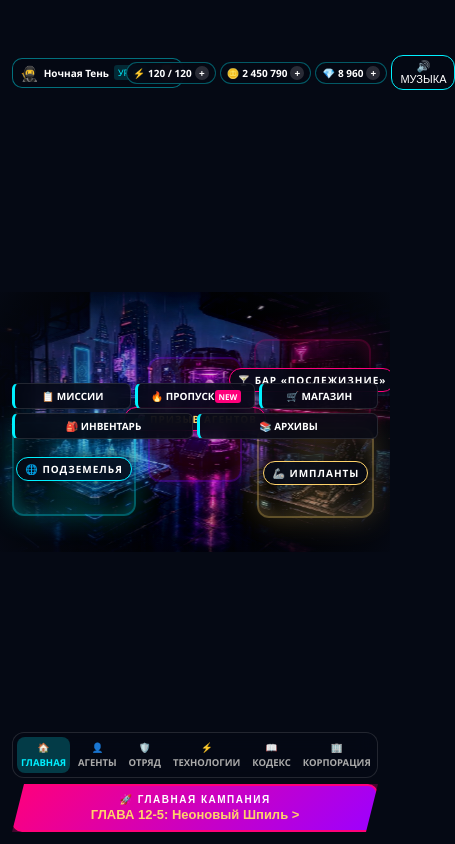
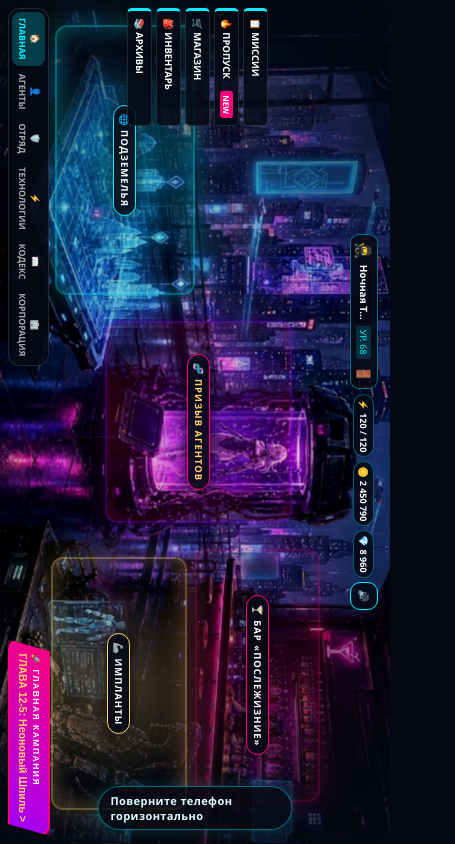
Before and after one commit to fenibut161/Nexus-Ronin, a website: page webapp/main_menu.html in a window 390 px wide. Shown: the whole page, 455 px wide, since content can reach past the window. Drawn offline with Linux system fonts and the light colour scheme; files whose address does not match are found by name.

Commit message:
Update main_menu.html

```diff
--- a/webapp/main_menu.html
+++ b/webapp/main_menu.html
@@ -2,15 +2,16 @@
 <html lang="ru">
 <head>
   <meta charset="UTF-8">
-  <meta name="viewport" content="width=device-width, initial-scale=1.0, maximum-scale=1.0, user-scalable=no">
+  <meta name="viewport" content="width=device-width, initial-scale=1.0, maximum-scale=1.0, user-scalable=no, viewport-fit=cover">
   <title>NEXUS RONIN — Главная база</title>
   <style>
     :root {
-      /* Защитные отступы Telegram для iPhone и ПК */
-      --safe-top: max(55px, var(--tg-content-safe-area-inset-top, 55px));
-      --safe-bottom: max(12px, var(--tg-content-safe-area-inset-bottom, 12px));
-      --safe-left: max(12px, var(--tg-content-safe-area-inset-left, 12px));
-      --safe-right: max(12px, var(--tg-content-safe-area-inset-right, 12px));
+      /* Защитные отступы Telegram / iOS */
+      --safe-top: max(55px, var(--tg-content-safe-area-inset-top, env(safe-area-inset-top, 55px)));
+      --safe-bottom: max(12px, var(--tg-content-safe-area-inset-bottom, env(safe-area-inset-bottom, 12px)));
+      --safe-left: max(12px, var(--tg-content-safe-area-inset-left, env(safe-area-inset-left, 12px)));
+      --safe-right: max(12px, var(--tg-content-safe-area-inset-right, env(safe-area-inset-right, 12px)));
+      --tg-top-button-zone: 54px;
 
       --cyan: #00f0ff;
       --pink: #ff007b;
@@ -35,6 +36,7 @@
       width: 100vw;
       overflow: hidden;
       position: relative;
+      touch-action: none;
     }
 
     /* === КОНТЕЙНЕР КОМНАТЫ С ФОНОМ И ИНТЕРАКТИВНЫМИ ЗОНАМИ === */
@@ -46,9 +48,6 @@
       z-index: 1;
       overflow: hidden;
     }
-
-    /* На ПК (широкий экран) .room-stage растягивается на весь экран,
-       как и раньше — поведение для десктопа не меняется. */
 
     .room-bg {
       position: absolute;
@@ -231,13 +230,45 @@
     /* Разрешаем клики по элементам интерфейса */
     .interactive-ui { pointer-events: auto; }
 
+    .top-button {
+      height: 32px;
+      min-width: 34px;
+      background: rgba(5, 9, 20, 0.88);
+      border: 1px solid rgba(0, 240, 255, 0.45);
+      color: #fff;
+      border-radius: 10px;
+      padding: 0 10px;
+      font-size: 11px;
+      font-weight: 900;
+      letter-spacing: 0.5px;
+      cursor: pointer;
+      box-shadow: 0 0 16px rgba(0, 240, 255, 0.12);
+      backdrop-filter: blur(8px);
+      flex: 0 0 auto;
+    }
+    .top-button:active { transform: scale(0.94); }
+    .exit-btn { border-color: rgba(255, 0, 123, 0.55); color: #ffd6e8; }
+
+    .top-center-hud {
+      display: flex;
+      align-items: center;
+      justify-content: center;
+      gap: 8px;
+      min-width: 0;
+      flex: 1 1 auto;
+    }
+
     /* === ВЕРХНЯЯ ПАНЕЛЬ: ПРОФИЛЬ И ВАЛЮТА === */
     .top-hud {
       display: flex;
-      justify-content: space-between;
+      justify-content: center;
       align-items: center;
       gap: 8px;
       width: 100%;
+      min-height: 36px;
+      /* Держим HUD в центре между системными кнопками Telegram: закрыть слева и многоточие справа */
+      padding-left: var(--tg-top-button-zone);
+      padding-right: var(--tg-top-button-zone);
     }
 
     .player-profile {
@@ -255,13 +286,23 @@
     .avatar-icon { font-size: 18px; }
     .profile-name { font-size: 12px; font-weight: 800; color: #fff; }
     .profile-level { color: var(--cyan); font-size: 10.5px; background: rgba(0, 240, 255, 0.15); padding: 1px 5px; border-radius: 3px; }
+    .profile-exit-btn {
+      background: none;
+      border: none;
+      color: #aaa;
+      cursor: pointer;
+      margin-left: 6px;
+      font-size: 14px;
+      line-height: 1;
+    }
+    .profile-exit-btn:active { transform: scale(0.9); color: #fff; }
 
     .currency-group {
       display: flex;
       align-items: center;
       gap: 6px;
       flex-wrap: wrap;
-      justify-content: flex-end;
+      justify-content: flex-start;
     }
 
     .currency-pill {
@@ -382,106 +423,112 @@
        МАСШТАБИРОВАНИЕ ДЛЯ IPHONE И УЗКИХ ЭКРАНОВ (PORTRAIT)
        Все элементы аккуратно подстраиваются, ничего не вылезает!
        ========================================================= */
-    @media (max-width: 768px) {
-      /* Картинка фона имеет соотношение сторон ~1264:843 (широкий формат).
-         На узком телефоне при обычном "cover" края обрезаются и хотспоты
-         перестают совпадать с объектами на картинке. Поэтому на мобильном
-         .room-stage вписывается в экран с сохранением пропорций картинки
-         (letterbox), а свободные полосы сверху/снизу закрашиваются в цвет фона. */
-      .room-viewport {
-        position: absolute;
-        inset: 0;
-        display: flex;
-        align-items: center;
-        justify-content: center;
-        background: var(--dark-bg);
-        overflow: hidden;
+    @media (max-width: 900px), (pointer: coarse) {
+      :root {
+        /* На телефоне поднимаем профиль и валюту в верхнюю строку — между кнопкой закрытия Telegram и троеточием. */
+        --safe-top: max(8px, env(safe-area-inset-top, 0px));
+        --safe-bottom: max(8px, env(safe-area-inset-bottom, 0px));
+        --safe-left: max(8px, env(safe-area-inset-left, 0px));
+        --safe-right: max(8px, env(safe-area-inset-right, 0px));
       }
-      .room-stage {
-        position: relative;
-        inset: auto;
-        width: min(100vw, calc(100vh * 1264 / 843));
-        height: min(100vh, calc(100vw * 843 / 1264));
+
+      #uiLayer {
+        padding-top: var(--safe-top);
+        padding-left: max(var(--safe-left), 8px);
+        padding-right: max(var(--safe-right), 8px);
+        padding-bottom: max(var(--safe-bottom), 8px);
       }
 
       .top-hud {
-        flex-direction: row;
-        align-items: center;
-        gap: 6px;
-        flex-wrap: nowrap;
+        justify-content: center;
+        gap: 5px;
+        padding-left: 68px;
+        padding-right: 68px;
       }
-      .player-profile { padding: 4px 7px; gap: 5px; }
+
+      .player-profile { padding: 3px 6px; gap: 5px; border-radius: 9px; }
       .avatar-icon { font-size: 15px; }
-      .profile-name { font-size: 10px; }
+      .profile-name { font-size: 10px; max-width: 72px; overflow: hidden; text-overflow: ellipsis; white-space: nowrap; }
       .profile-level { font-size: 9px; padding: 1px 4px; }
-      .currency-group { justify-content: flex-end; gap: 4px; flex-wrap: nowrap; }
-      .currency-pill { flex: 0 0 auto; padding: 3px 6px; font-size: 10px; gap: 3px; }
+
+      .currency-group { justify-content: center; gap: 4px; flex-wrap: nowrap; min-width: 0; flex: 0 1 auto; }
+      .currency-pill { padding: 3px 6px; font-size: 10px; gap: 3px; white-space: nowrap; }
       .plus-btn { width: 14px; height: 14px; font-size: 10px; }
-      #musicBtn { padding: 3px 6px; font-size: 10px; }
+      .profile-exit-btn { margin-left: 2px; font-size: 13px; }
+      #musicBtn { padding: 0 7px !important; height: 28px; border-radius: 10px !important; font-size: 10px !important; }
+      .music-label { display: none; }
 
-      .side-menu { flex-direction: row; flex-wrap: wrap; width: 100%; gap: 4px; }
-      .side-btn { flex: 1 1 calc(33% - 4px); justify-content: center; text-align: center; padding: 5px; font-size: 10px; }
+      .side-menu { width: 118px; gap: 4px; }
+      .side-btn { padding: 5px 7px; font-size: 9.5px; border-radius: 5px; }
 
-      .bottom-hud { flex-direction: column; align-items: stretch; gap: 6px; }
-      .nav-bar { justify-content: space-around; width: 100%; }
-      .nav-tab { flex: 1; padding: 4px; font-size: 9.5px; }
-      .story-btn { align-items: center; text-align: center; padding: 8px 12px; }
+      .bottom-hud { gap: 6px; }
+      .nav-bar { padding: 3px; gap: 2px; }
+      .nav-tab { padding: 4px 6px; font-size: 8.8px; gap: 1px; }
+      .story-btn { padding: 7px 12px; }
+      .story-title { font-size: 8.5px; }
+      .story-ch { font-size: 10.5px; }
 
-      /* На iPhone в вертикальной ориентации хотспоты немного крупнее и удобнее для пальца */
-      .hotspot-label { font-size: 10px; padding: 4px 8px; }
+      .hotspot-label { font-size: 9.5px; padding: 4px 8px; }
     }
 
-    /* === МОДАЛЬНОЕ ОКНО ПОДТВЕРЖДЕНИЯ ВЫХОДА === */
-    .exit-modal-overlay {
-      position: fixed;
-      inset: 0;
-      z-index: 100;
-      background: rgba(2, 4, 10, 0.75);
-      backdrop-filter: blur(4px);
-      display: none;
-      align-items: center;
-      justify-content: center;
-      pointer-events: auto;
+    @media (max-width: 760px), (max-height: 390px) {
+      .top-hud { padding-left: 76px; padding-right: 76px; }
+      .profile-name { max-width: 56px; }
+      .currency-pill { font-size: 9px; padding: 3px 4px; }
+      .plus-btn { display: none; }
     }
-    .exit-modal-overlay.open { display: flex; }
-    .exit-modal {
-      width: min(300px, 82vw);
-      background: rgba(8, 12, 24, 0.96);
-      border: 1px solid var(--cyan);
-      border-radius: 14px;
-      padding: 22px 18px 16px;
-      text-align: center;
-      box-shadow: 0 0 40px rgba(0, 240, 255, 0.35), 0 0 70px rgba(157, 0, 255, 0.25);
+
+    @media (max-height: 430px) and (orientation: landscape) {
+      :root { --safe-top: 6px; --safe-bottom: 6px; }
+      .top-hud { padding-left: 72px; padding-right: 72px; }
+      .bottom-hud { align-items: flex-end; }
+      .nav-tab { font-size: 8px; padding: 3px 5px; }
+      .side-btn { font-size: 9px; padding: 4px 6px; }
+      .story-btn { padding: 6px 10px; }
     }
-    .exit-modal-text {
-      font-size: 14px;
-      font-weight: 800;
-      letter-spacing: 0.3px;
-      line-height: 1.4;
-      margin-bottom: 18px;
-    }
-    .exit-modal-actions { display: flex; gap: 10px; }
-    .exit-modal-btn {
-      flex: 1;
-      padding: 10px 0;
-      border-radius: 8px;
-      font-size: 13px;
-      font-weight: 900;
-      letter-spacing: 1px;
-      cursor: pointer;
-      border: 2px solid transparent;
-      transition: transform 0.15s;
-    }
-    .exit-modal-btn:active { transform: scale(0.95); }
-    .exit-modal-btn.yes {
-      background: linear-gradient(135deg, var(--pink) 0%, var(--purple) 100%);
-      color: #fff;
-      border-color: var(--pink);
-    }
-    .exit-modal-btn.no {
-      background: rgba(255, 255, 255, 0.06);
-      color: #fff;
-      border-color: rgba(0, 240, 255, 0.5);
+
+    /* Принудительная горизонтальная ориентация для телефона.
+       Если браузер/Telegram не разрешит lock(), портретный экран визуально поворачивается как в мобильных играх. */
+    @media (orientation: portrait) and (max-width: 900px) {
+      body::before {
+        content: 'Поверните телефон горизонтально';
+        position: fixed;
+        left: 50%;
+        bottom: 14px;
+        z-index: 1000;
+        transform: translateX(-50%);
+        padding: 6px 12px;
+        border: 1px solid rgba(0, 240, 255, 0.45);
+        border-radius: 999px;
+        background: rgba(5, 9, 20, 0.78);
+        color: #dffcff;
+        font-size: 11px;
+        font-weight: 800;
+        letter-spacing: 0.4px;
+        pointer-events: none;
+        box-shadow: 0 0 18px rgba(0, 240, 255, 0.16);
+      }
+
+      .room-stage,
+      #uiLayer {
+        width: 100vh;
+        height: 100vw;
+        left: 50%;
+        top: 50%;
+        right: auto;
+        bottom: auto;
+        transform: translate(-50%, -50%) rotate(90deg);
+        transform-origin: center center;
+      }
+
+      #uiLayer {
+        position: absolute;
+      }
+
+      .top-hud {
+        padding-left: 72px;
+        padding-right: 72px;
+      }
     }
   </style>
 </head>
@@ -493,7 +540,6 @@
 </audio>
 
 <!-- 1. КОМНАТА С ФОНОМ И ИНТЕРАКТИВНЫМИ ЗОНАМИ (ВСТРОЕНЫ В ОБЪЕКТЫ ФОНА!) -->
-<div class="room-viewport">
 <div class="room-stage">
   <div class="room-bg" id="bgRoom"></div>
   <div class="vignette-layer"></div>
@@ -522,7 +568,6 @@
     <div class="hotspot-label">🍸 БАР «ПОСЛЕЖИЗНИЕ»</div>
   </div>
 </div>
-</div>
 
 <!-- 2. ИНТЕРФЕЙС ПОВЕРХ КОМНАТЫ (HUD) -->
 <div id="uiLayer">
@@ -532,7 +577,7 @@
       <span class="avatar-icon">🥷</span>
       <span class="profile-name">Ночная Тень</span>
       <span class="profile-level">УР. 68</span>
-      <button onclick="confirmExitGame()" style="background:none; border:none; color:#aaa; cursor:pointer; margin-left:6px;" title="Выйти из игры">🚪</button>
+      <button id="exitBtn" class="profile-exit-btn" title="Выйти из игры">🚪</button>
     </div>
 
     <div class="currency-group">
@@ -548,7 +593,7 @@
         <span style="color:var(--pink);">💎</span> 8 960
         <div class="plus-btn" onclick="alert('Кристаллы Nexus Core...')">+</div>
       </div>
-      <button id="musicBtn" style="background:rgba(5,9,20,0.88); border:1px solid var(--cyan); color:#fff; border-radius:12px; padding:4px 8px; font-size:11px; cursor:pointer;">🔊</button>
+      <button id="musicBtn" style="background:rgba(5,9,20,0.88); border:1px solid var(--cyan); color:#fff; border-radius:12px; padding:4px 8px; font-size:11px; cursor:pointer;">🔊 <span class="music-label">МУЗЫКА</span></button>
     </div>
   </div>
 
@@ -608,23 +653,13 @@
   </div>
 </div>
 
-<!-- Модальное окно подтверждения выхода из игры -->
-<div class="exit-modal-overlay" id="exitModalOverlay">
-  <div class="exit-modal">
-    <div class="exit-modal-text">Вы точно хотите выйти из игры?</div>
-    <div class="exit-modal-actions">
-      <button class="exit-modal-btn yes" onclick="doExitGame()">ДА</button>
-      <button class="exit-modal-btn no" onclick="closeExitModal()">НЕТ</button>
-    </div>
-  </div>
-</div>
-
 <!-- Официальный скрипт Telegram -->
 <script src="https://telegram.org/js/telegram-web-app.js"></script>
 <script>
   const tg = window.Telegram?.WebApp;
   const bgMusic = document.getElementById('bgMusic');
   const musicBtn = document.getElementById('musicBtn');
+  const exitBtn = document.getElementById('exitBtn');
   const bgRoom = document.getElementById('bgRoom');
   let isMusicPlaying = false;
 
@@ -635,11 +670,49 @@
     if (tg.setHeaderColor) tg.setHeaderColor('#050914');
     if (tg.setBackgroundColor) tg.setBackgroundColor('#050914');
     if (tg.disableVerticalSwipes) tg.disableVerticalSwipes();
+    if (tg.requestFullscreen) tg.requestFullscreen();
   }
+
+  // Пытаемся включить системный landscape-lock. В Telegram/iOS он может быть запрещён,
+  // поэтому ниже в CSS есть визуальный fallback с поворотом сцены в портретном режиме.
+  async function lockLandscape() {
+    try {
+      if (screen.orientation?.lock) await screen.orientation.lock('landscape');
+    } catch (e) {
+      console.warn('Landscape lock недоступен, работает CSS-поворот:', e);
+    }
+  }
+  lockLandscape();
+  document.addEventListener('fullscreenchange', lockLandscape);
+
+  // Музыка главного меню. Важно: не пересоздаём src после play(), иначе на телефоне
+  // можно потерять пользовательскую активацию, полученную кнопкой «Начать» на загрузочном экране.
+  const musicVariants = [
+    'webapp/assets/audio/music/neon_soul.mp3',
+    './assets/audio/music/neon_soul.mp3',
+    'assets/audio/music/neon_soul.mp3',
+    '/webapp/assets/audio/music/neon_soul.mp3'
+  ];
+  let musicVariantIndex = 0;
+
+  function setMusicSource(index) {
+    musicVariantIndex = index;
+    bgMusic.src = musicVariants[index];
+    bgMusic.load();
+  }
+  setMusicSource(0);
+
+  bgMusic.addEventListener('error', () => {
+    if (musicVariantIndex < musicVariants.length - 1) {
+      setMusicSource(musicVariantIndex + 1);
+      startAudio();
+    }
+  });
 
   // Умный поиск картинки фона
   const bgVariants = [
     'webapp/assets/images/backgrounds/main_menu_bg.jpg',
+    'uploads/main_menu_bg.jpg',
     './assets/images/backgrounds/main_menu_bg.jpg',
     'assets/images/backgrounds/main_menu_bg.jpg',
     '/webapp/assets/images/backgrounds/main_menu_bg.jpg'
@@ -659,18 +732,21 @@
   // =========================================================================
   // ГАРАНТИРОВАННЫЙ ЗАПУСК МУЗЫКИ НА IPHONE / IOS / ПК
   // Браузеры на iPhone требуют касания экрана для старта аудио.
-  // Мы запускаем музыку сразу при загрузке, либо при первом же тапе в любой точке экрана!
+  // Мы запускаем музыку сразу при загрузке. Если браузер всё же заблокировал autoplay,
+  // первый тап в меню повторит попытку.
   // =========================================================================
   function startAudio() {
-    if (!isMusicPlaying) {
-      bgMusic.volume = 0.65;
-      bgMusic.play().then(() => {
-        isMusicPlaying = true;
-        musicBtn.textContent = "🔊 МУЗЫКА";
-      }).catch(e => {
-        console.warn("Аудио ждёт тапа по экрану:", e);
-      });
-    }
+    if (!bgMusic.paused || isMusicPlaying) return;
+
+    bgMusic.volume = 0.65;
+    bgMusic.play().then(() => {
+      isMusicPlaying = true;
+      sessionStorage.setItem('nexusRoninMenuMusic', 'on');
+      musicBtn.innerHTML = "🔊 <span class=\"music-label\">МУЗЫКА</span>";
+    }).catch(e => {
+      isMusicPlaying = false;
+      console.warn("Аудио ждёт тапа по экрану:", e);
+    });
   }
 
   startAudio();
@@ -678,49 +754,47 @@
   // Первый тап в любой точке экрана автоматически включит фоновую музыку на iPhone!
   document.addEventListener('pointerdown', startAudio, { once: true });
   document.addEventListener('touchstart', startAudio, { once: true });
+  window.addEventListener('pageshow', startAudio);
+  document.addEventListener('visibilitychange', () => {
+    if (!document.hidden && sessionStorage.getItem('nexusRoninMenuMusic') !== 'off') startAudio();
+  });
 
   musicBtn.addEventListener('click', (e) => {
     e.stopPropagation();
     if (isMusicPlaying) {
       bgMusic.pause();
       isMusicPlaying = false;
-      musicBtn.textContent = "🔇 ВЫКЛ";
+      sessionStorage.setItem('nexusRoninMenuMusic', 'off');
+      musicBtn.innerHTML = "🔇 <span class=\"music-label\">ВЫКЛ</span>";
     } else {
-      bgMusic.play();
-      isMusicPlaying = true;
-      musicBtn.textContent = "🔊 МУЗЫКА";
+      bgMusic.play().then(() => {
+        isMusicPlaying = true;
+        sessionStorage.setItem('nexusRoninMenuMusic', 'on');
+        musicBtn.innerHTML = "🔊 <span class=\"music-label\">МУЗЫКА</span>";
+      }).catch(e => console.warn('Не удалось включить музыку:', e));
     }
   });
 
-  // =========================================================================
-  // ВЫХОД ИЗ ИГРЫ С ПОДТВЕРЖДЕНИЕМ
-  // Кнопка 🚪 закрывает саму игру (Telegram Mini App), а не ведёт на загрузочный экран.
-  // Используем нативный tg.showConfirm, если он доступен, иначе — своё модальное окно.
-  // =========================================================================
-  const exitModalOverlay = document.getElementById('exitModalOverlay');
+  exitBtn.addEventListener('click', (e) => {
+    e.stopPropagation();
+    const shouldExit = confirm('Вы точно хотите выйти из игры?');
+    if (!shouldExit) return;
 
-  function confirmExitGame() {
-    if (tg && typeof tg.showConfirm === 'function') {
-      tg.showConfirm('Вы точно хотите выйти из игры?', (confirmed) => {
-        if (confirmed) doExitGame();
-      });
-    } else {
-      exitModalOverlay.classList.add('open');
+    try { bgMusic.pause(); } catch (_) {}
+
+    if (tg && typeof tg.close === 'function') {
+      tg.close();
+      return;
     }
-  }
 
-  function closeExitModal() {
-    exitModalOverlay.classList.remove('open');
-  }
+    // Fallback для обычного браузера/локального теста: пытаемся закрыть вкладку.
+    // Если браузер не разрешит window.close(), показываем закрытое состояние вместо загрузочного экрана.
+    window.close();
+    setTimeout(() => {
+      document.body.innerHTML = '<div style="height:100vh;display:flex;align-items:center;justify-content:center;background:#050914;color:#fff;font-family:Segoe UI,Arial,sans-serif;text-align:center;">Игра закрыта</div>';
+    }, 150);
+  });
 
-  function doExitGame() {
-    closeExitModal();
-    if (tg && typeof tg.close === 'function') {
-      tg.close(); // закрывает Telegram Mini App
-    } else if (window.close) {
-      window.close(); // закрывает вкладку/окно в обычном браузере
-    }
-  }
 </script>
 </body>
 </html>
```
